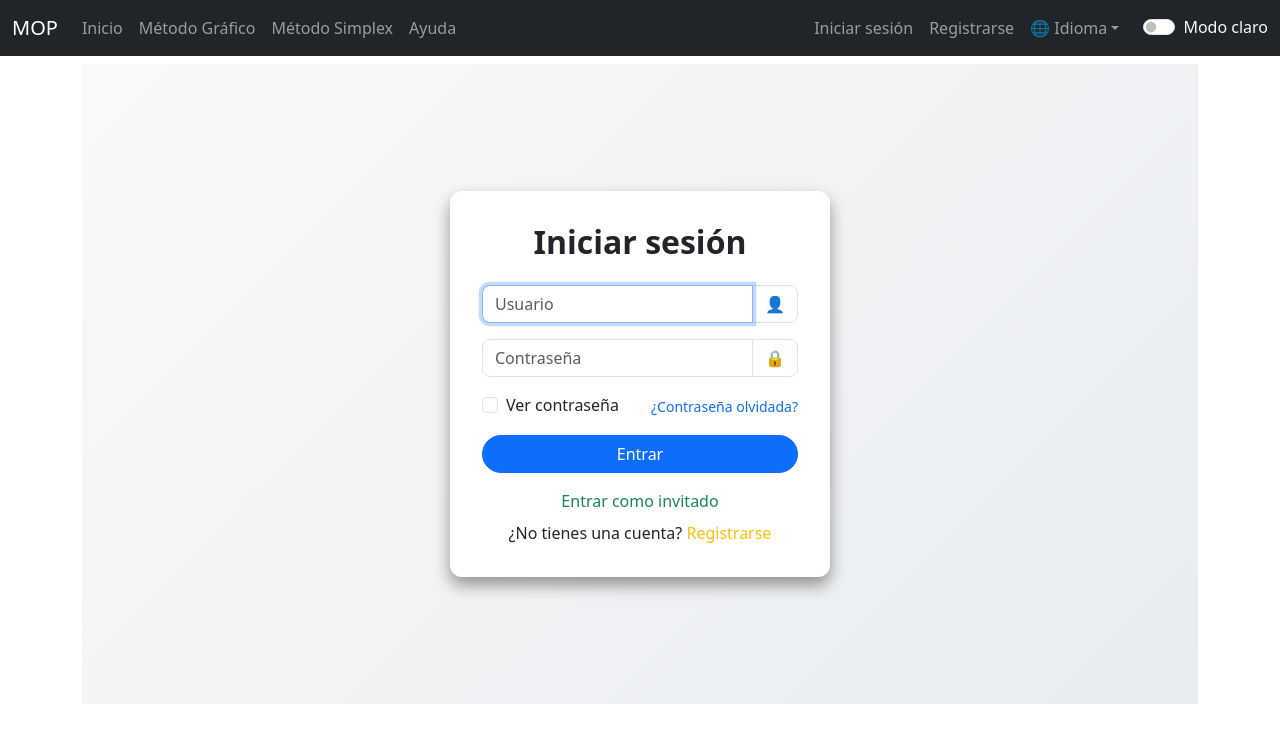
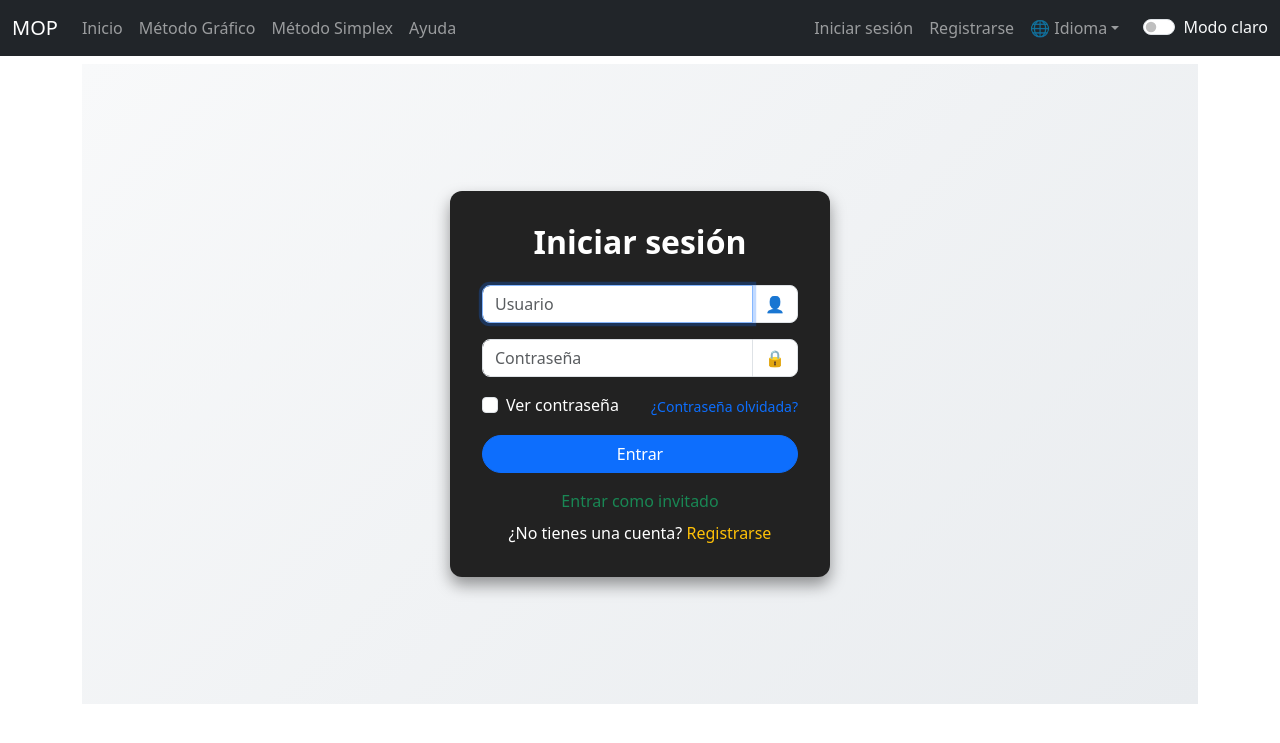
Before and after one commit to YANA021/MOP-METODO-GRAFICO, a Django app: page /login/ in a window 1280 px wide. Shown: the top 743 px of the page. Run offline with Django 5.2, Linux system fonts and the light colour scheme.

Commit message:
Revert "Fix dark mode contrast issues"

```diff
--- a/static/css/custom.css
+++ b/static/css/custom.css
@@ -1,53 +1,25 @@
-/* Theme variables */
-:root {
-  --bg-default: #ffffff;
-  --primary-text: #212529;
-  --border-color: #dee2e6;
-  --card-bg: #ffffff;
-  --card-text: #212529;
-  --bg-gradient-start: #f8f9fa;
-  --bg-gradient-end: #e9ecef;
-  --alt-bg: #e9f3ff;
-}
-
-.dark-mode {
-  --bg-default: #212529;
-  --primary-text: #f8f9fa;
-  --border-color: #495057;
-  --card-bg: #343a40;
-  --card-text: #f8f9fa;
-  --bg-gradient-start: #343a40;
-  --bg-gradient-end: #212529;
-  --alt-bg: #212529;
-}
-
-body {
-  background-color: var(--bg-default);
-  color: var(--primary-text);
-}
-
 .dark-mode .form-control,
 .dark-mode .form-select {
-  background-color: var(--card-bg);
-  color: var(--card-text);
+  background-color: #f5f5f5;
+  color: #000;
 }
 
 .dark-mode .form-control::placeholder {
-  color: #adb5bd;
+  color: #6c757d;
 }
 
 /* Dark mode table and buttons */
 .dark-mode .table,
 .dark-mode .table th,
 .dark-mode .table td {
-  color: var(--primary-text) !important;
+  color: #212529 !important;
 }
 .dark-mode .btn-outline-secondary,
 .dark-mode .btn-outline-primary {
-  color: var(--card-text) !important;
+  color: #fff !important;
 }
 
 /* Support Tailwind-style dark:text-white utility */
 .dark-mode .dark\:text-white {
-  color: var(--card-text) !important;
+  color: #fff !important;
 }
--- a/static/css/login.css
+++ b/static/css/login.css
@@ -4,12 +4,12 @@
     justify-content: center;
     align-items: center;
     padding: 2rem;
-    background: linear-gradient(135deg, var(--bg-gradient-start), var(--bg-gradient-end));
+    background: linear-gradient(135deg, #f8f9fa, #e9ecef);
 }
 
 .login-container {
-    background: var(--card-bg);
-    color: var(--card-text);
+    background: #222;
+    color: #fff;
     padding: 2rem;
     border-radius: 0.75rem;
     width: 100%;
@@ -32,7 +32,7 @@
 
 .input-group-text {
     border-radius: 0 0.5rem 0.5rem 0;
-    background: var(--card-bg);
+    background: #fff;
 }
 
 .btn-primary {
--- a/static/css/register.css
+++ b/static/css/register.css
@@ -4,12 +4,12 @@
     justify-content: center;
     align-items: center;
     padding: 2rem;
-    background: var(--alt-bg);
+    background: #e9f3ff;
 }
 
 .register-container {
-    background: var(--card-bg);
-    color: var(--card-text);
+    background: #292929;
+    color: #fff;
     padding: 2rem;
     border-radius: 0.75rem;
     width: 100%;
```
